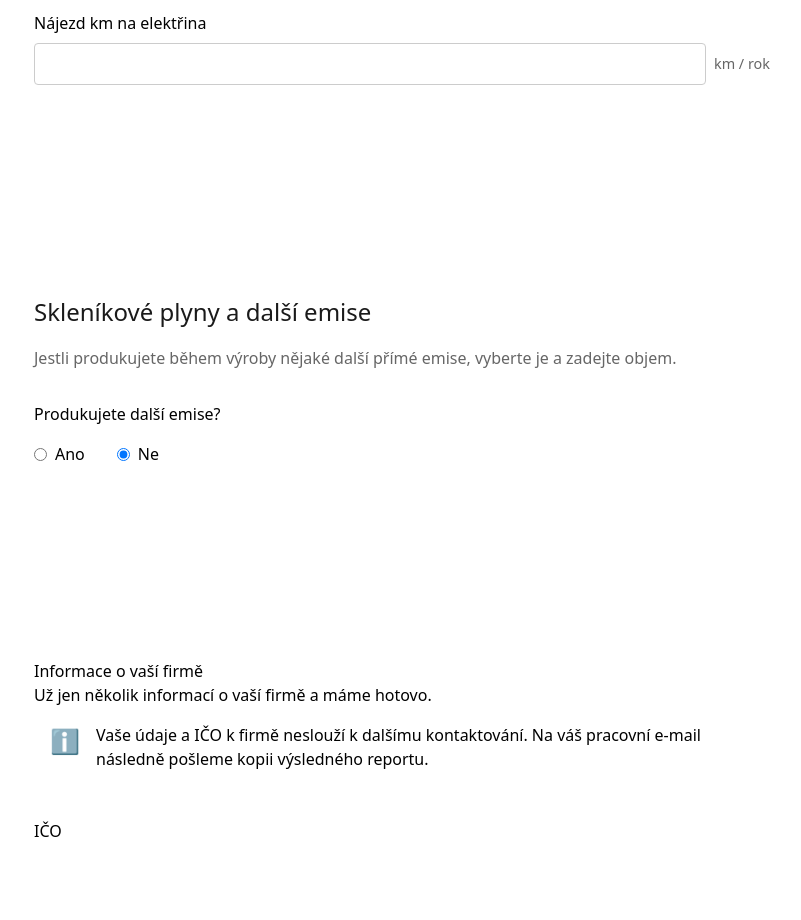
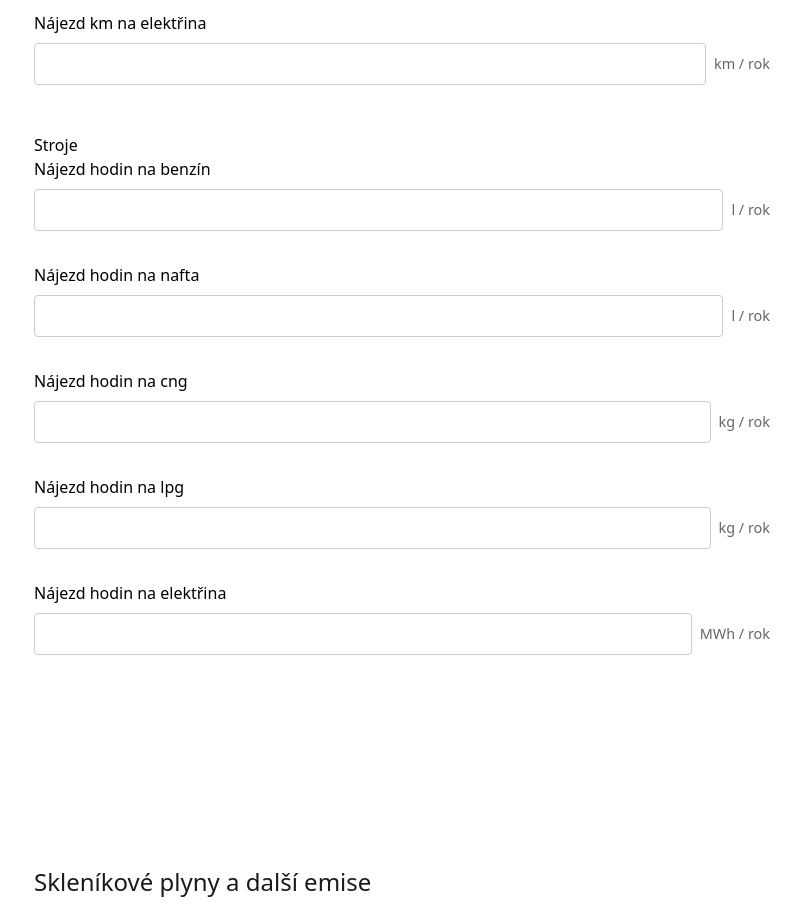
Before and after one commit to deploy-esgrovia/simple-esg-calc, a Vue app: page / in a window 1280 px wide. Shown: the part 2660-3580 px from the top of the page, without its empty margins (238-1039 px from the left). Built offline with nearby package versions, Linux system fonts and the light colour scheme.

Commit message:
feat: add all form groups to vehicle section

```diff
--- a/src/components/sections/VehicleSection.vue
+++ b/src/components/sections/VehicleSection.vue
@@ -1,11 +1,7 @@
 <script setup>
 import { ref } from 'vue';
-import { useStore } from 'vuex';
 import InputWithUnit from '../InputWithUnit.vue';
 
-const store = useStore();
-
-const hasVehicles = ref(false);
 const vehicleData = ref({
   company: {
     benzin: '',
@@ -23,13 +19,6 @@ const vehicleData = ref({
   }
 });
 
-const saveData = () => {
-  store.dispatch('saveVehicleData', {
-    hasVehicles: hasVehicles.value,
-    vehicleData: vehicleData.value
-  });
-};
-
 const fuelTypes = [
   { id: 'benzin', label: 'Benzín' },
   { id: 'nafta', label: 'Nafta' },
@@ -37,6 +26,33 @@ const fuelTypes = [
   { id: 'lpg', label: 'LPG' },
   { id: 'elektrina', label: 'Elektřina' }
 ];
+const fuelConsumption = [
+  {
+    id: 'benzin', label: 'l / rok'
+  },
+  {
+    id: 'nafta', label: 'l / rok'
+  },
+  {
+    id: 'cng', label: 'kg / rok'
+  },
+  {
+    id: 'lpg', label: 'kg / rok'
+  },
+  {
+    id: 'elektrina', label: 'MWh / rok'
+  }
+]
+
+const machinesData = ref({
+  company: {
+    benzin: '',
+    nafta: '',
+    cng: '',
+    lpg: '',
+    elektrina: ''
+  }
+});
 </script>
 
 <template>
@@ -68,6 +84,19 @@ const fuelTypes = [
 						:label="`Nájezd km na ${fuel.label.toLowerCase()}`"
 						v-model="vehicleData.personal[fuel.id]"
 						unit="km / rok"
+					/>
+				</div>
+			</div>
+		</div>
+
+		<div class="form-group">
+			<h3>Stroje</h3>
+			<div class="fuel-inputs">
+				<div v-for="fuel in fuelTypes" :key="fuel.id" class="fuel-input">
+					<InputWithUnit
+						:label="`Nájezd hodin na ${fuel.label.toLowerCase()}`"
+						v-model="machinesData.company[fuel.id]"
+						:unit="fuelConsumption.find(consumption => consumption.id === fuel.id).label"
 					/>
 				</div>
 			</div>
```
